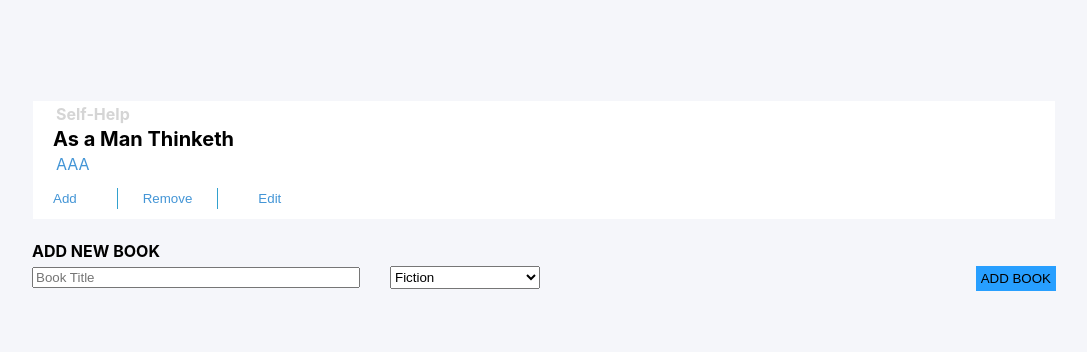
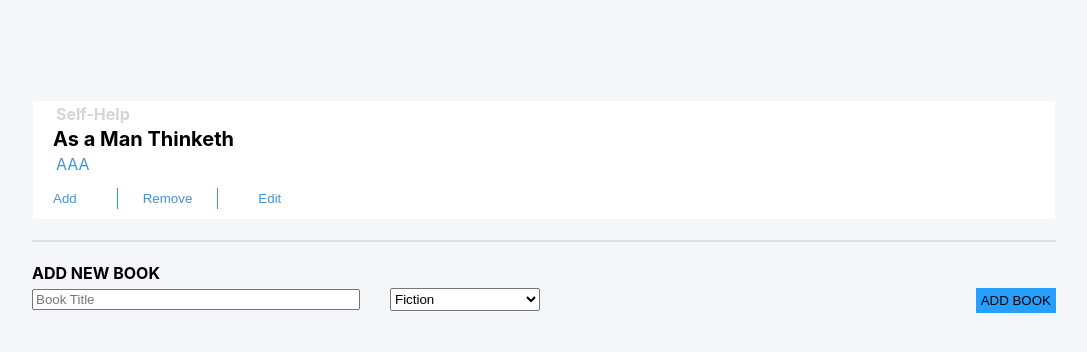
Before and after one commit to tta2yta/redux-bookstore, a React (Create React App) app: page / in a window 1280 px wide. Shown: the top 352 px of the page, without its empty margins (96-1183 px from the left). Built offline with nearby package versions, Linux system fonts and the light colour scheme.

Commit message:
Styling BookForm

```diff
--- a/src/App.css
+++ b/src/App.css
@@ -56,7 +56,8 @@ body { background-color: #f5f6fa; }
 
 .add-book{
   width: 80%;
-  margin: auto;
+  margin: 20px auto;
+  border-top: 2px solid #dddee4;
 }
 .add-book h4{
   margin-bottom: 5px;
```
